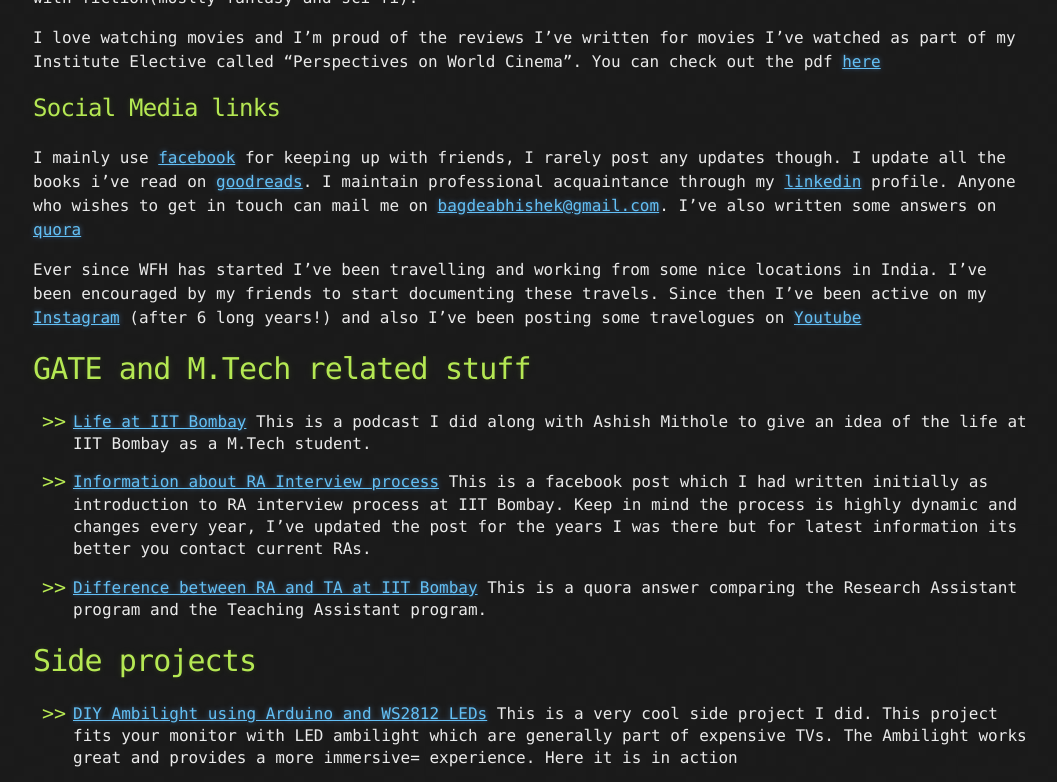
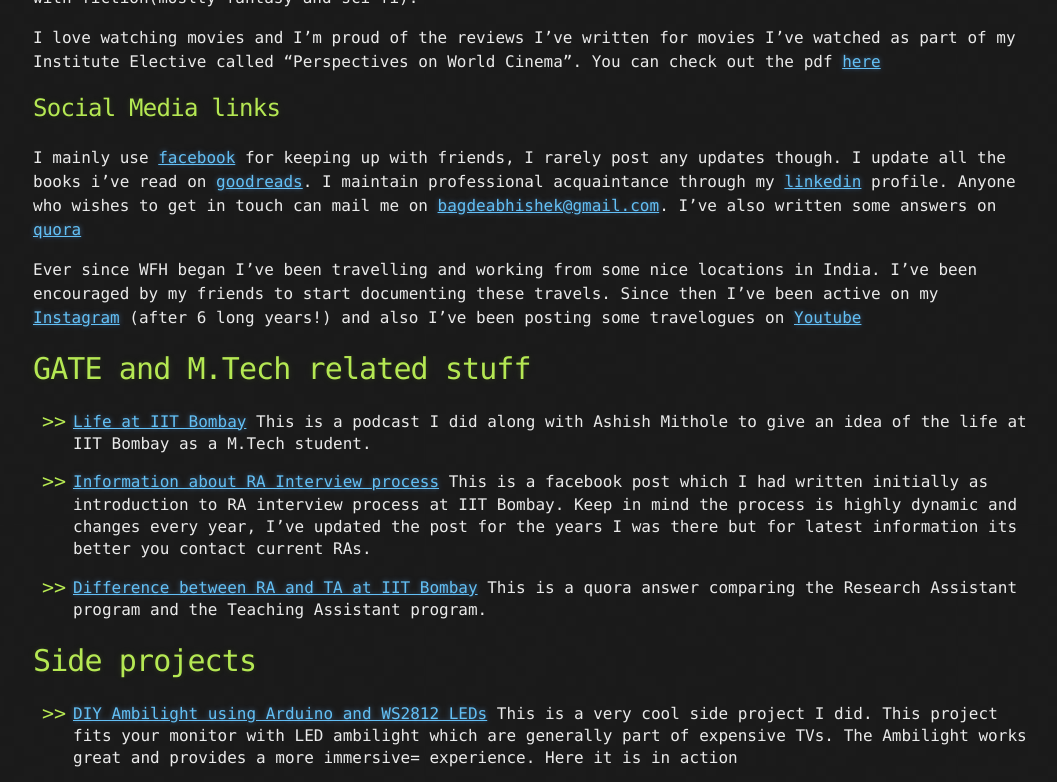
Before and after one commit to bagdeabhishek/bagdeabhishek.github.io, a Jekyll site: the page built from index.md, in a window 1280 px wide and 900 px high, scrolled down 1071 px, cut to the strip 0-782 px from the top of the window. Shown: the whole strip, without its empty margins (107-1164 px from the left). Built offline with Jekyll 4.4.1, drawn with Linux system fonts in a browser that asks for light colours.

Commit message:
Update index.md

```diff
--- a/index.md
+++ b/index.md
@@ -27,7 +27,7 @@ I love watching movies and I'm proud of the reviews I've written for movies I've
 ## Social Media links
 I mainly use [facebook](https://www.facebook.com/bagdeabhishek) for keeping up with friends, I rarely post any updates though. I update all the books i've read on [goodreads](https://www.goodreads.com/bagdeabhishek). I maintain professional acquaintance through my [linkedin](https://www.linkedin.com/in/bagdeabhishek/) profile. Anyone who wishes to get in touch can mail me on [bagdeabhishek@gmail.com](mailto:bagdeabhishek@gmail.com). I've also written some answers on [quora](https://www.quora.com/profile/Abhishek-Bagade)
 
-Ever since WFH has started I've been travelling and working from some nice locations in India. I've been encouraged by my friends to start documenting these travels. Since then I've been active on my [Instagram](https://www.instagram.com/bagdeabhishek/) (after 6 long years!) and also I've been posting some travelogues on [Youtube](https://www.youtube.com/c/AbhishekBagade)
+Ever since WFH began I've been travelling and working from some nice locations in India. I've been encouraged by my friends to start documenting these travels. Since then I've been active on my [Instagram](https://www.instagram.com/bagdeabhishek/) (after 6 long years!) and also I've been posting some travelogues on [Youtube](https://www.youtube.com/c/AbhishekBagade)
 
 # GATE and M.Tech related stuff
 
```
